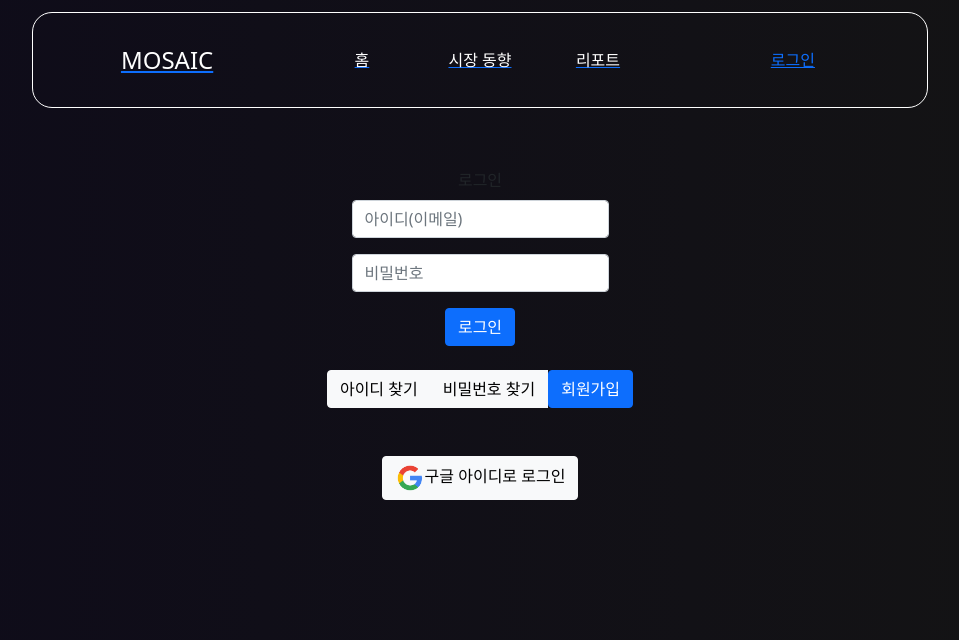
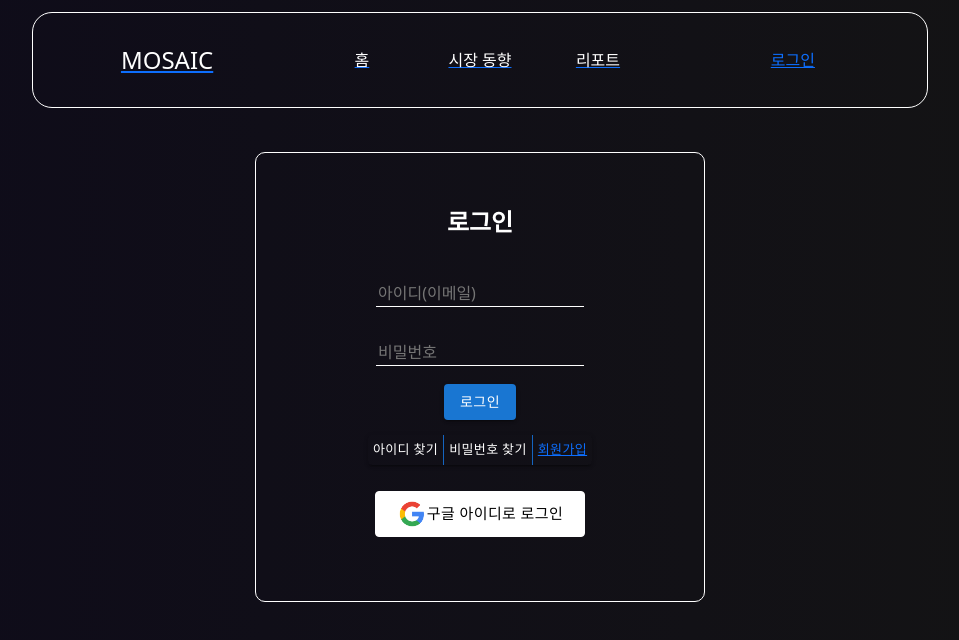
Before and after one commit to holyhansss/MOSAIC_FE, a React (Create React App) app: page /login in a window 1280 px wide. Shown: the top 640 px of the page, without its empty margins (160-1119 px from the left). Built offline with nearby package versions, Linux system fonts and the light colour scheme; no server answers.

Commit message:
Remove header in join and Fix css in login

```diff
--- a/src/pages/Join.js
+++ b/src/pages/Join.js
@@ -36,7 +36,6 @@ function Join() {
 
     return(
         <>
-        <Header/>
             <Container>
                 <Form
                     onSubmit={onSubmit}
--- a/src/pages/Login.js
+++ b/src/pages/Login.js
@@ -1,13 +1,42 @@
 import React, { useState } from 'react';
 import { Link } from "react-router-dom";
-
-import { Container, Form, Button, ButtonGroup } from 'react-bootstrap';
-
+import { FormControl, Button, ButtonGroup } from '@mui/material';
 import { signInWithGoogle, signInWithEmail } from '../firebase';
+// import { Box } from '@mui/material';
+import styled from 'styled-components';
 import gooLogo from '../img/logo_google.png';
 
+const Container = styled.div`
+    display: flex;
+    align-items: center;
+    justify-content: center;
+`;
+
+const Box = styled(Container)`
+    width: 450px;
+    height: 450px;
+    border-radius: 10px;
+    margin-top: 2rem;
+    border: 1px solid white;
+    display: flex;
+`;
+
+const Form = styled.form`
+    display: flex;
+    flex-direction: column;
+    justify-contents: center;
+    align-items: center;
+`;
+
+const Input = styled.input`
+    border-style: hidden hidden solid;
+    border-bottom: 1px solid white;
+    width: 13rem;
+    background-color: transparent;
+    margin: 1.0rem 0;
+`;
+
 function Login() {
-
     const [email, setEmail] = useState("");
     const [password, setPassword] = useState("");
 
@@ -28,49 +57,43 @@ function Login() {
     return(
         <>
             <Container>
-                <Form
-                    onSubmit={onSubmit}
-                    style={{
-                        display: 'flex',
-                        flexDirection: 'column',
-                        justifyContents: 'center',
-                        alignItems: 'center'
-                    }}
-                    className="mt-5"
-                >
-                    <Form.Label>로그인</Form.Label>
-                    <Form.Group className="mb-3" controlId="formBasicEmail">
-                        <Form.Control
+                <Box>
+                    <Form onSubmit={onSubmit}>
+                        <label style={{
+                            fontSize: '1.5rem',
+                            color: 'white',
+                            fontWeight: 'bold',
+                            marginBottom: '1.5rem'
+                        }}>로그인</label>
+                        <Input
                             name="email"
                             value={email}
                             onChange={handleOnChange}
-                            placeholder='아이디(이메일)'
+                            id="input-id"
+                            placeholder="아이디(이메일)"
                             required
                         />
-                    </Form.Group>
-                    <Form.Group className="mb-3" controlId="formBasicPassword">
-                        <Form.Control
+                        <Input
                             name="password"
                             type="password"
                             value={password}
                             onChange={handleOnChange}
-                            placeholder='비밀번호'
+                            id="input-password"
+                            placeholder="비밀번호"
                             required
                         />
-                    </Form.Group>
-                    <Button variant="primary" type="submit" >로그인</Button> <br/>
-                    <ButtonGroup aria-label="Basic example">
-                        <Button variant="light">아이디 찾기</Button>
-                        <Button variant="light">비밀번호 찾기</Button>
-                        <Link to='/join'>
-                            <Button variant="primary">회원가입</Button>
-                        </Link>
-                    </ButtonGroup> <br/><br/>
-                    <Button variant="light" onClick={signInWithGoogle}>
-                        <img alt="Google" width={30} height={30} src={gooLogo} />
-                        구글 아이디로 로그인
-                    </Button>
-                </Form>
+                        <Button sx={{margin:'0.1rem'}} variant="contained" type="submit" >로그인</Button>
+                        <ButtonGroup sx={{margin:'0.8rem'}} variant="contained" aria-label="login page button group">
+                            <Button sx={{color:'white'}} size='small' variant='text'>아이디 찾기</Button>
+                            <Button sx={{color:'white'}} size='small' variant='text'>비밀번호 찾기</Button>
+                            <Button sx={{color:'white'}} size='small' variant='text'><Link to='/join'>회원가입</Link></Button>
+                        </ButtonGroup>
+                        <Button sx={{margin:'0.8rem', backgroundColor: 'white', color: 'black', borderColor:'white'}} size="large" variant="outlined" onClick={signInWithGoogle}>
+                            <img alt="Google" width={30} height={30} src={gooLogo} />
+                            구글 아이디로 로그인
+                        </Button>
+                    </Form>
+                </Box>
             </Container>
         </>
     );
```
